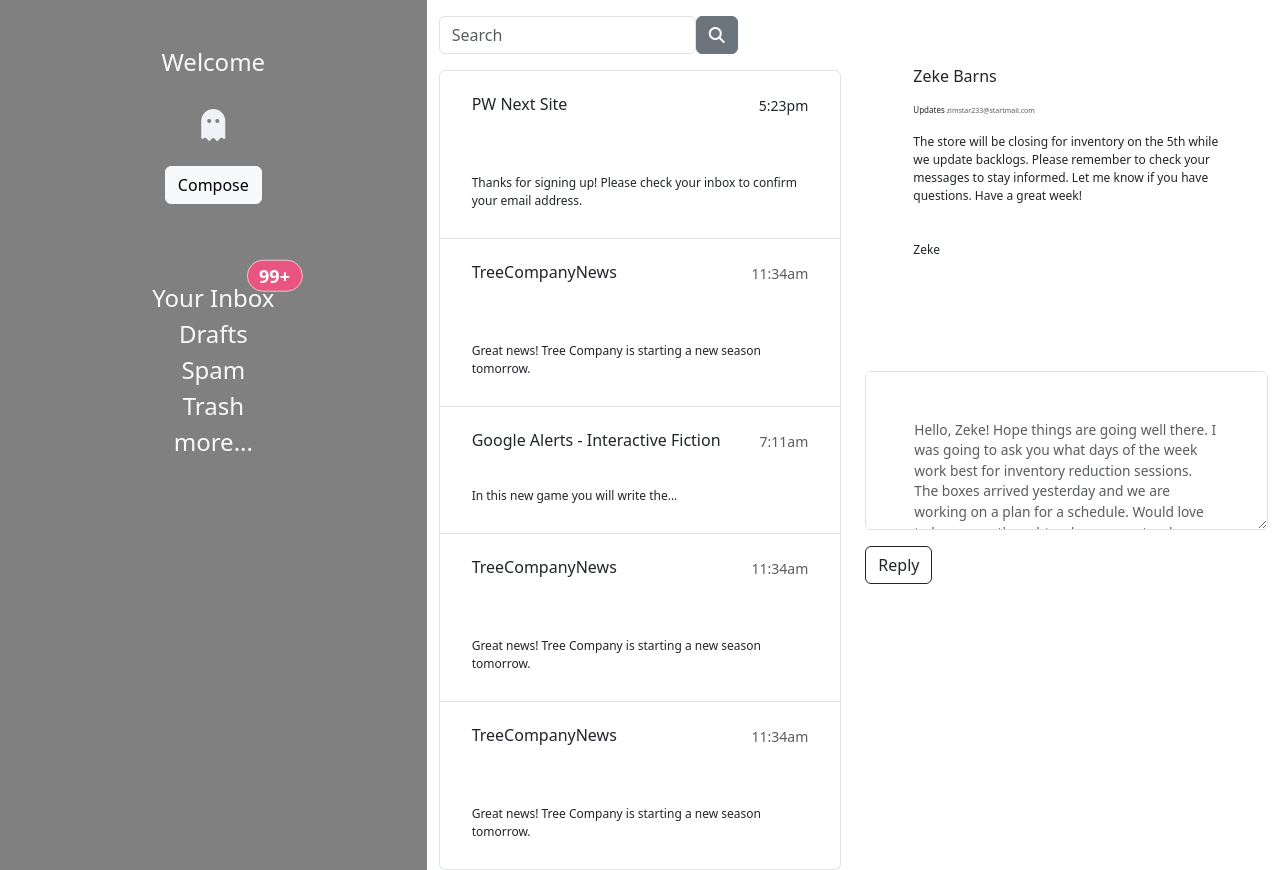
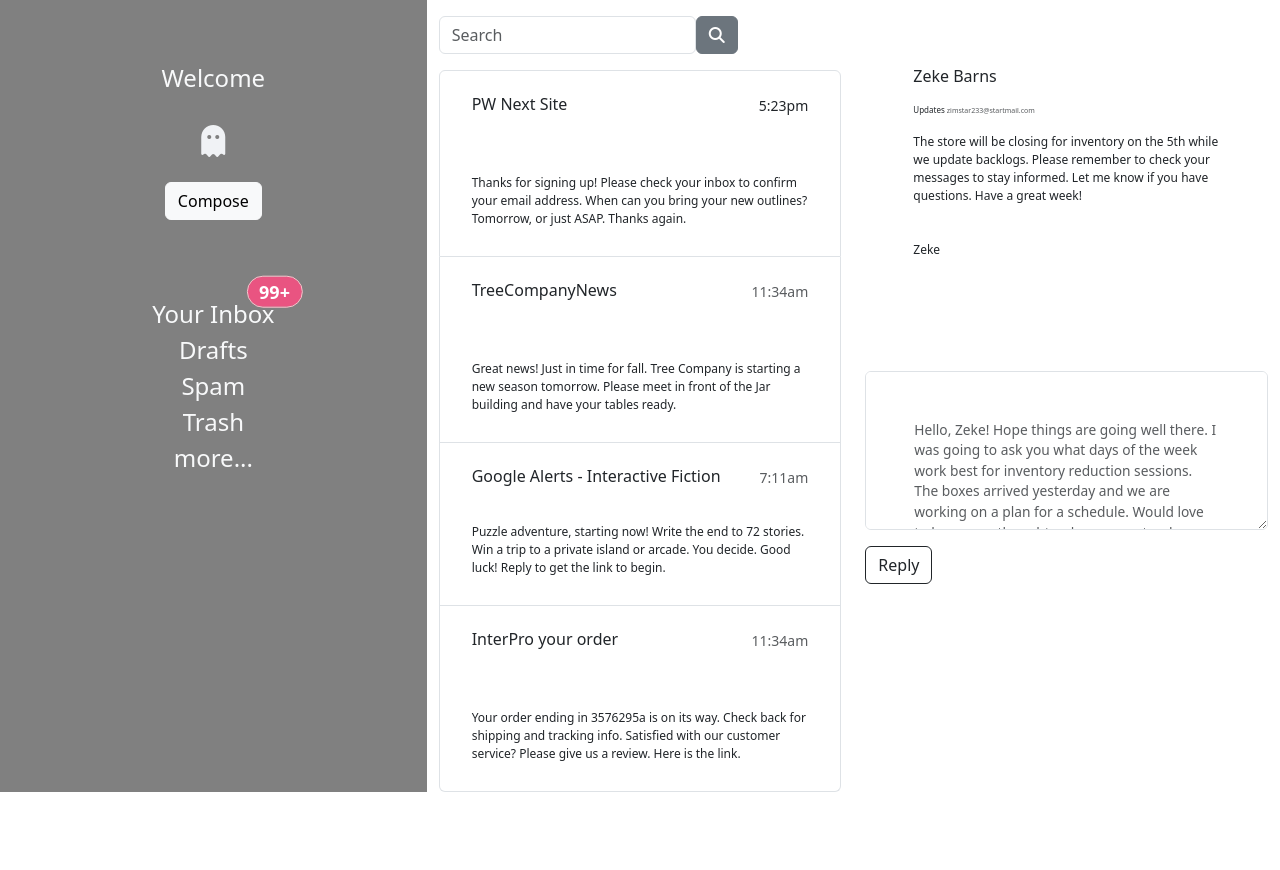
Before and after one commit to ashleysally00/bootstrap-email-rice, a plain HTML site: page index.html in a window 1280 px wide. After the commit the page ends 800 px from the top, so only its background shows below. Drawn offline with nearby package versions, Linux system fonts and the light colour scheme.

Commit message:
Update index.html

```diff
--- a/index.html
+++ b/index.html
@@ -18,7 +18,7 @@
       <div class="row">
 
         <!-- column one -->
- <div class="col-12 col-md-4 col-lg-4 column-one">
+ <div class="col-12 p-sm-3 col-md-4 col-lg-4 column-one">
 
   <!-- welcome message and ghost icon -->
           <div class="welcome text-center text-light p-md-5">
@@ -196,7 +196,7 @@
                 <h5 class="mb-1 inbox-titles pb-4">PW Next Site </h5>
                 <small>5:23pm</small>
               </div>
-            <p class="mb-1 email-body p-3">Thanks for signing up! Please check your inbox to confirm your email address.</p>
+            <p class="mb-1 email-body p-3">Thanks for signing up! Please check your inbox to confirm your email address. When can you bring your new outlines? Tomorrow, or just ASAP. Thanks again.</p>
             </a>
 
             <a href="#" class="list-group-item list-group-item-action">
@@ -204,7 +204,7 @@
                 <h5 class="mb-1 inbox-titles pb-4 ">TreeCompanyNews</h5>
                 <small class="text-muted">11:34am</small>
               </div>
-               <p class="mb-1 email-body p-3">Great news! Tree Company is starting a new season tomorrow.</p>
+               <p class="mb-1 email-body p-3">Great news! Just in time for fall. Tree Company is starting a new season tomorrow. Please meet in front of the Jar building and have your tables ready. </p>
               </a>
 
             <a href="#" class="list-group-item list-group-item-action">
@@ -213,25 +213,18 @@
                 <small class="text-muted">7:11am</small>
               </div>
               <p class="mb-1 email-body p-3">
-                In this new game you will write the...
-              </p>
-               </a>
+                Puzzle adventure, starting now! Write the end to 72 stories. Win a trip to a private island or arcade. You decide. Good luck! Reply to get the link to begin.
+              </p> </a>
 
                <a href="#" class="list-group-item list-group-item-action">
                 <div class="d-flex w-100 justify-content-between p-3">
-                  <h5 class="mb-1 inbox-titles pb-4 ">TreeCompanyNews</h5>
+                  <h5 class="mb-1 inbox-titles pb-4 ">InterPro your order</h5>
                   <small class="text-muted">11:34am</small>
                 </div>
-                 <p class="mb-1 email-body p-3">Great news! Tree Company is starting a new season tomorrow.</p>
+                 <p class="mb-1 email-body p-3">Your order ending in 3576295a is on its way. Check back for shipping and tracking info. Satisfied with our customer service? Please give us a review. Here is the link.</p>
                 </a>
 
-                <a href="#" class="list-group-item list-group-item-action">
-                  <div class="d-flex w-100 justify-content-between p-3">
-                    <h5 class="mb-1 inbox-titles pb-4">TreeCompanyNews</h5>
-                    <small class="text-muted">11:34am</small>
-                  </div>
-                   <p class="mb-1 email-body p-3">Great news! Tree Company is starting a new season tomorrow.</p>
-                  </a>
+
 
 
           </div>
```
